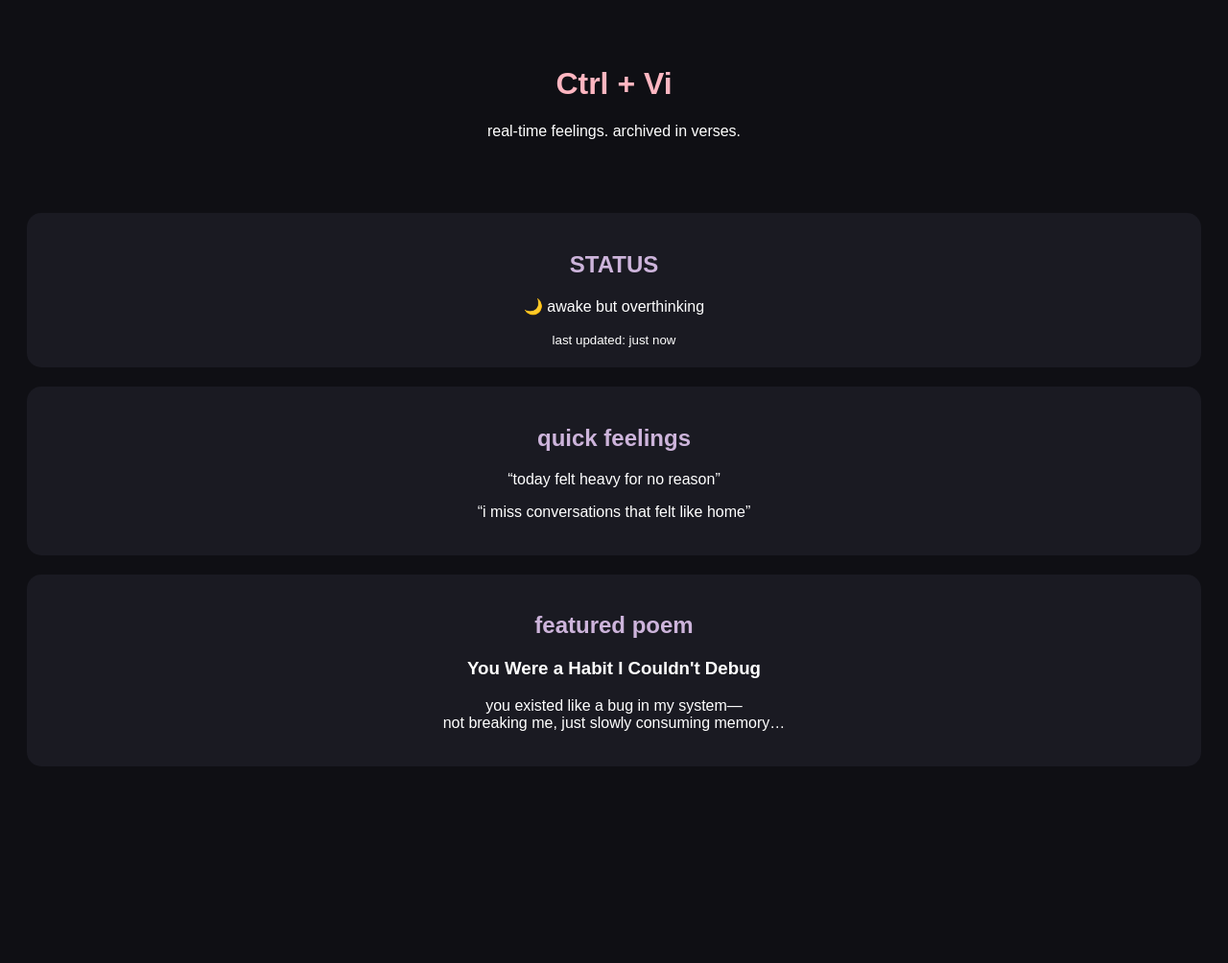
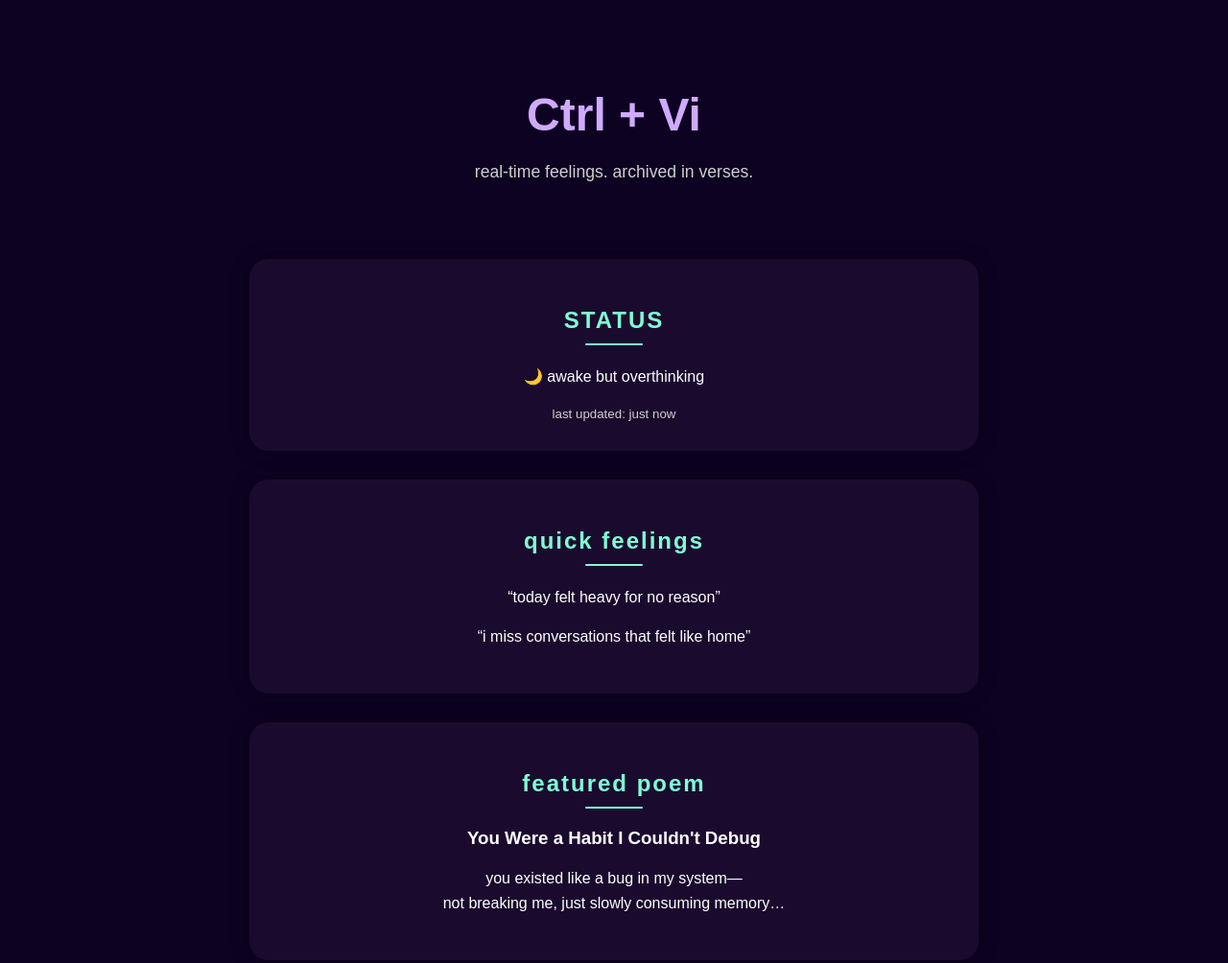
Before and after one commit to vi1503/Ctrl-Vi, a plain HTML site: page index.html in a window 1280 px wide. Shown: the whole page at 96% size. Before the commit the page ends 819 px from the top, so only its background shows below. Drawn offline with Linux system fonts and the light colour scheme.

Commit message:
Update style.css

```diff
--- a/style.css
+++ b/style.css
@@ -1,25 +1,63 @@
 body {
-  background-color: #0f0f14;
+  background-color: #0d0221;
   color: #ffffff;
-  font-family: Arial, sans-serif;
+  font-family: 'Poppins', sans-serif;
   text-align: center;
+  margin: 0;
 }
 
+/* HEADER */
 header {
-  padding: 40px;
-}
-
-.status, .notes, .poem {
-  background: #1a1a22;
-  margin: 20px;
-  padding: 20px;
-  border-radius: 15px;
+  padding: 60px 20px 30px;
 }
 
 h1 {
-  color: #ffb6c1;
+  color: #d0aaff;
+  font-size: 3rem;
+  margin-bottom: 10px;
 }
 
+/* TAGLINE */
+header p {
+  color: #cfcfcf;
+  font-size: 1.1rem;
+}
+
+/* CARDS */
+.status, .notes, .poem {
+  background: #1a0b2e;
+  margin: 30px auto;
+  padding: 30px;
+  border-radius: 20px;
+  width: 80%;
+  max-width: 700px;
+  box-shadow: 0 0 20px rgba(0,0,0,0.3);
+}
+
+/* SECTION TITLES */
 h2 {
-  color: #cdb4db;
+  color: #7fffd4;
+  letter-spacing: 2px;
 }
+
+/* TEXT LINES */
+p {
+  color: #ffffff;
+  line-height: 1.6;
+}
+
+/* SMALL TEXT */
+small {
+  color: #cfcfcf;
+}
+
+/* ✨ OPTIONAL: decorative line under titles */
+h2::after {
+  content: "";
+  display: block;
+  width: 60px;
+  height: 2px;
+  background: #7fffd4;
+  margin: 10px auto;
+  border-radius: 5px;
+}
```
